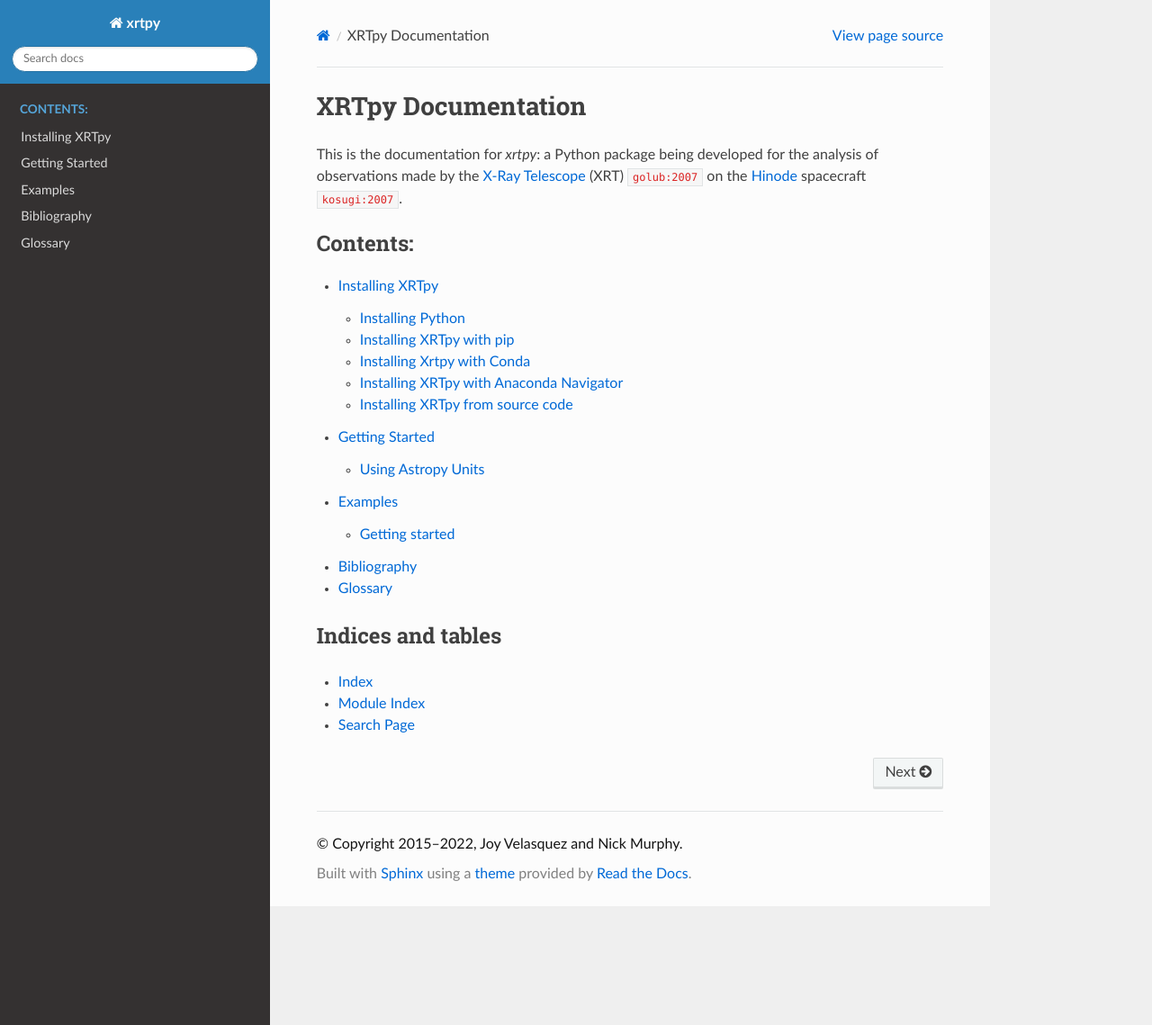
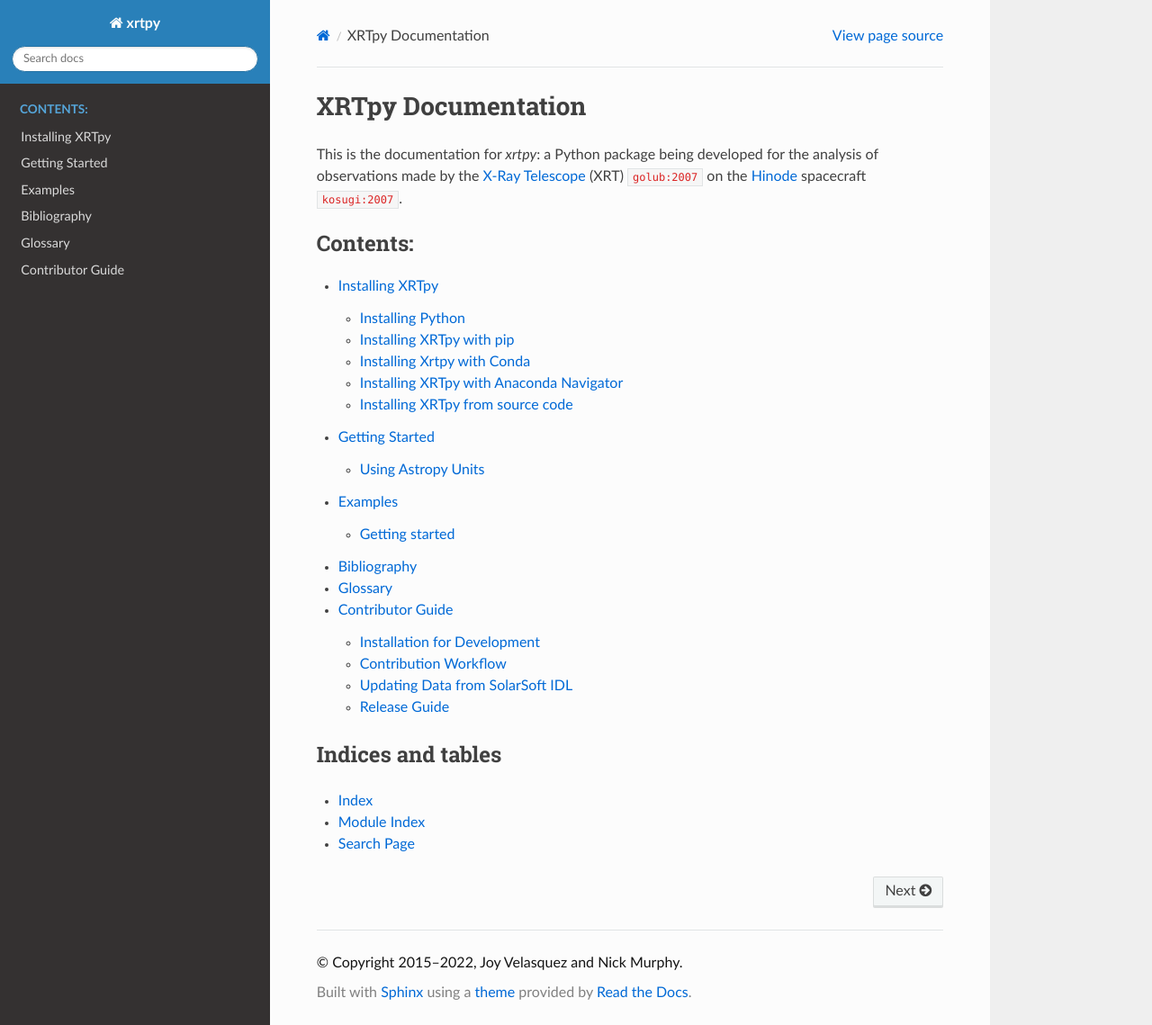
Before and after one commit to HinodeXRT/xrtpy, a Sphinx documentation site: the page built from docs/index.rst, in a window 1280 px wide and 1139 px high. Shown: the whole window at 90% size. Built offline with Sphinx 7.4.7 and the Read the Docs theme 2.0.0, drawn with Linux system fonts in a browser that asks for light colours; cross-references to code outside the pages are shown as plain code.

Commit message:
Create mostly blank pages for contributor guide

```diff
--- /dev/null
+++ b/docs/contributing/data_from_idl.rst
@@ -0,0 +1,7 @@
+.. _release guide:
+
+********************************
+Updating Data from SolarSoft IDL
+********************************
+
+This page has not yet been written.
--- /dev/null
+++ b/docs/contributing/index.rst
@@ -0,0 +1,13 @@
+.. _contributor guide:
+
+*****************
+Contributor Guide
+*****************
+
+.. toctree::
+   :maxdepth: 3
+
+   install_dev
+   workflow
+   data_from_idl
+   release_guide
--- /dev/null
+++ b/docs/contributing/release_guide.rst
@@ -0,0 +1,7 @@
+.. _release guide:
+
+*************
+Release Guide
+*************
+
+This page has not yet been written.
--- a/docs/index.rst
+++ b/docs/index.rst
@@ -19,6 +19,7 @@ for the analysis of observations made by the `X-Ray Telescope`_ (XRT)
    examples
    bibliography
    glossary
+   contributing/index
 
 Indices and tables
 ==================
```
Also changed, not shown: docs/contributing/install_dev.rst (added, +7 -0 lines), docs/contributing/workflow.rst (added, +7 -0 lines).
